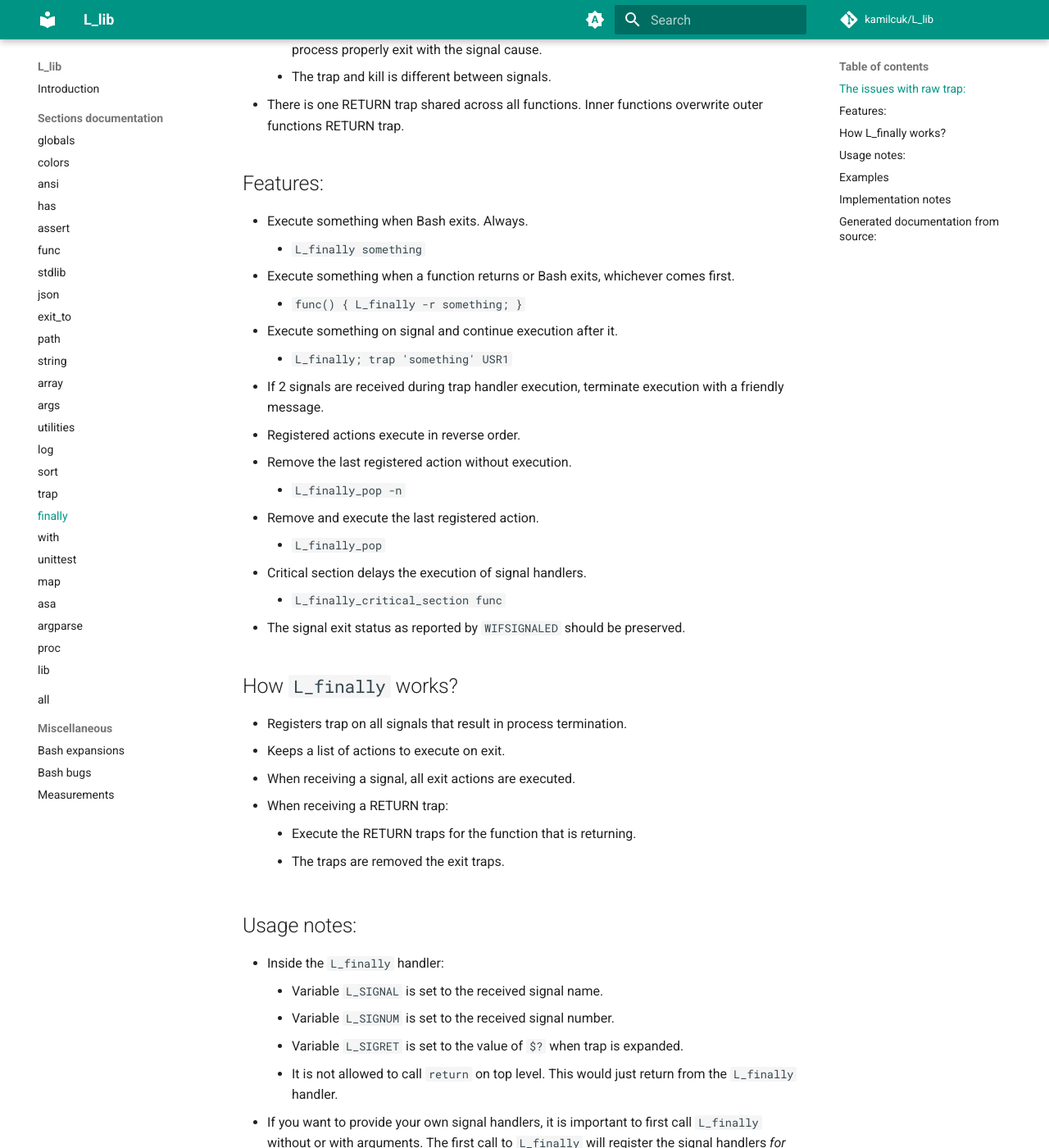
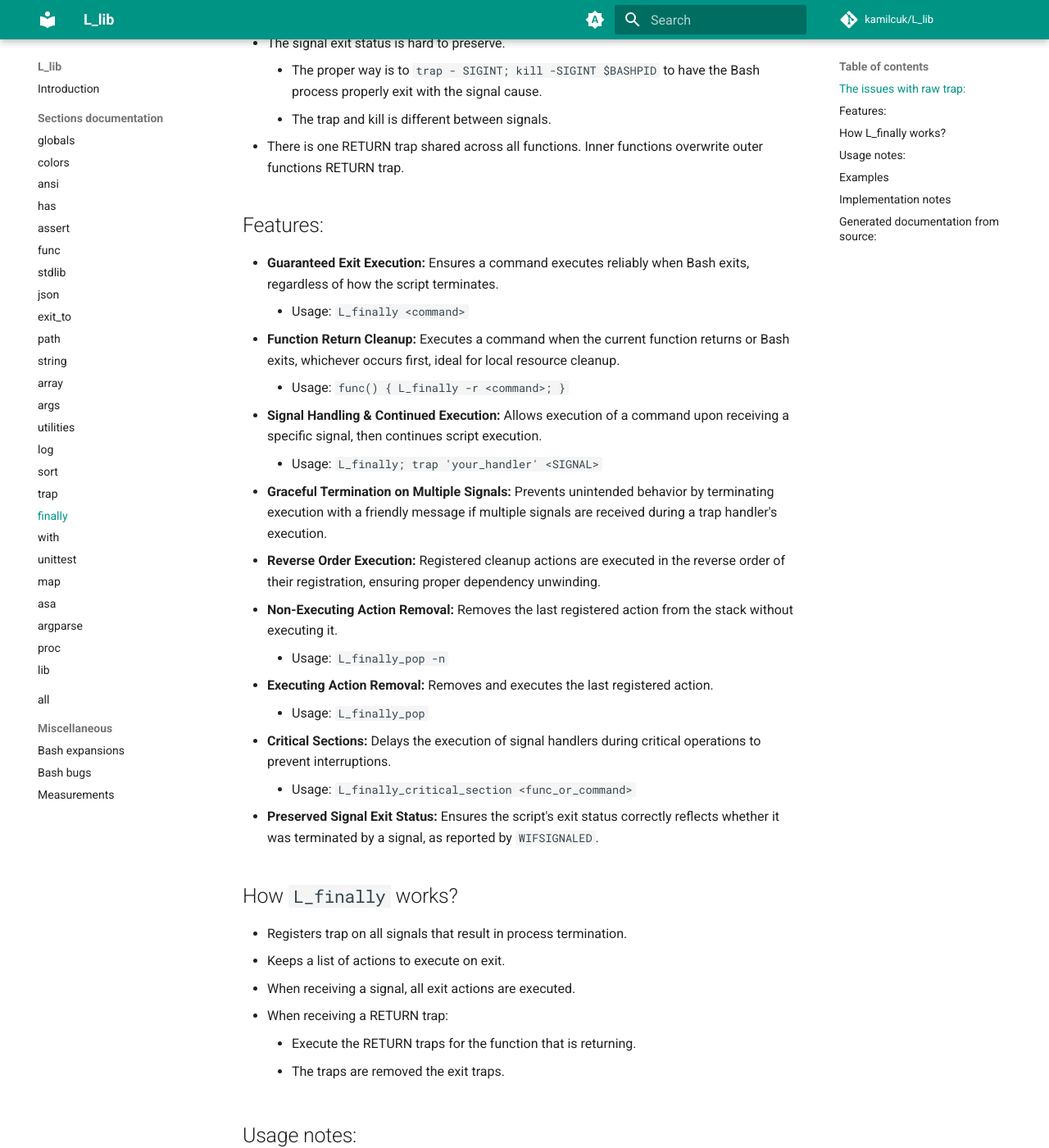
Before and after one commit to Kamilcuk/L_lib, an MkDocs documentation site: the page built from docs/section/finally.md, in a window 1280 px wide and 1400 px high, scrolled down 602 px. Shown: the whole window at 82% size. Built offline with MkDocs 1.6.1 and Material for MkDocs 9.7.7, drawn with Linux system fonts in a browser that asks for light colours; comment, search, counter and statistics services are not loaded; some of the changed text lies outside the part shown.

Commit message:
update finally docs

```diff
--- a/docs/section/finally.md
+++ b/docs/section/finally.md
@@ -1,7 +1,6 @@
-When discovering Bash one of the missing features is _not_ try catch block, but try finally block.
+The `L_finally` library provides a robust "try-finally" mechanism for Bash scripting, addressing the limitations of raw `trap` commands. It ensures that cleanup actions are reliably executed, whether a script exits normally, a function returns, or a signal is received.
 
-See also [with](https://kamilcuk.github.io/L_lib/section/with/) section of documentation.
-It has some function build on top of `L_finally`.
+For advanced usage, also see the [with](https://kamilcuk.github.io/L_lib/section/with/) section of the documentation, which details functions built on top of `L_finally`.
 
 ## The issues with raw `trap`:
 
@@ -18,21 +17,21 @@ It has some function build on top of `L_finally`.
 
 ## Features:
 
-  - Execute something when Bash exits. Always.
-    - `L_finally something`
-  - Execute something when a function returns or Bash exits, whichever comes first.
-    - `func() { L_finally -r something; }`
-  - Execute something on signal and continue execution after it.
-    - `L_finally; trap 'something' USR1`
-  - If 2 signals are received during trap handler execution, terminate execution with a friendly message.
-  - Registered actions execute in reverse order.
-  - Remove the last registered action without execution.
-    - `L_finally_pop -n`
-  - Remove and execute the last registered action.
-    - `L_finally_pop`
-  - Critical section delays the execution of signal handlers.
-    - `L_finally_critical_section func`
-  - The signal exit status as reported by `WIFSIGNALED` should be preserved.
+  - **Guaranteed Exit Execution:** Ensures a command executes reliably when Bash exits, regardless of how the script terminates.
+    - Usage: `L_finally <command>`
+  - **Function Return Cleanup:** Executes a command when the current function returns or Bash exits, whichever occurs first, ideal for local resource cleanup.
+    - Usage: `func() { L_finally -r <command>; }`
+  - **Signal Handling & Continued Execution:** Allows execution of a command upon receiving a specific signal, then continues script execution.
+    - Usage: `L_finally; trap 'your_handler' <SIGNAL>`
+  - **Graceful Termination on Multiple Signals:** Prevents unintended behavior by terminating execution with a friendly message if multiple signals are received during a trap handler's execution.
+  - **Reverse Order Execution:** Registered cleanup actions are executed in the reverse order of their registration, ensuring proper dependency unwinding.
+  - **Non-Executing Action Removal:** Removes the last registered action from the stack without executing it.
+    - Usage: `L_finally_pop -n`
+  - **Executing Action Removal:** Removes and executes the last registered action.
+    - Usage: `L_finally_pop`
+  - **Critical Sections:** Delays the execution of signal handlers during critical operations to prevent interruptions.
+    - Usage: `L_finally_critical_section <func_or_command>`
+  - **Preserved Signal Exit Status:** Ensures the script's exit status correctly reflects whether it was terminated by a signal, as reported by `WIFSIGNALED`.
 
 ## How `L_finally` works?
 
```
